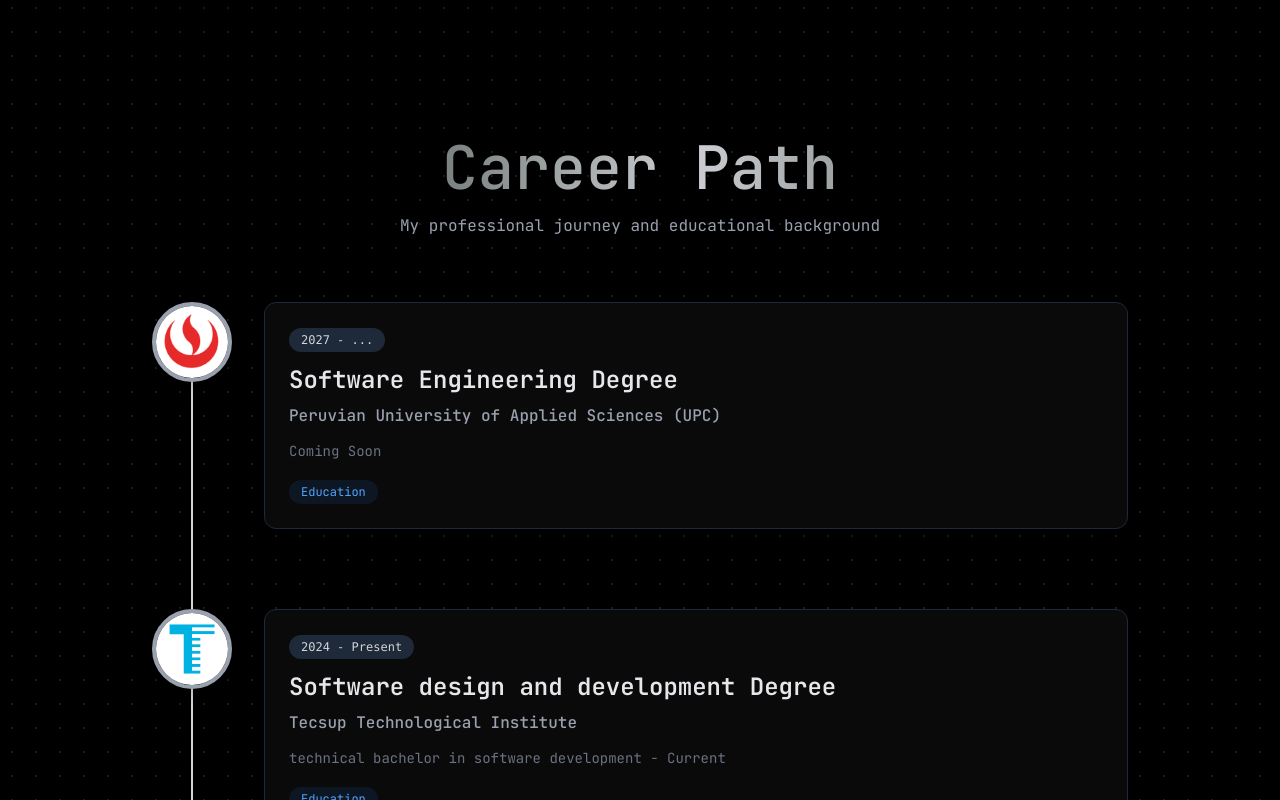
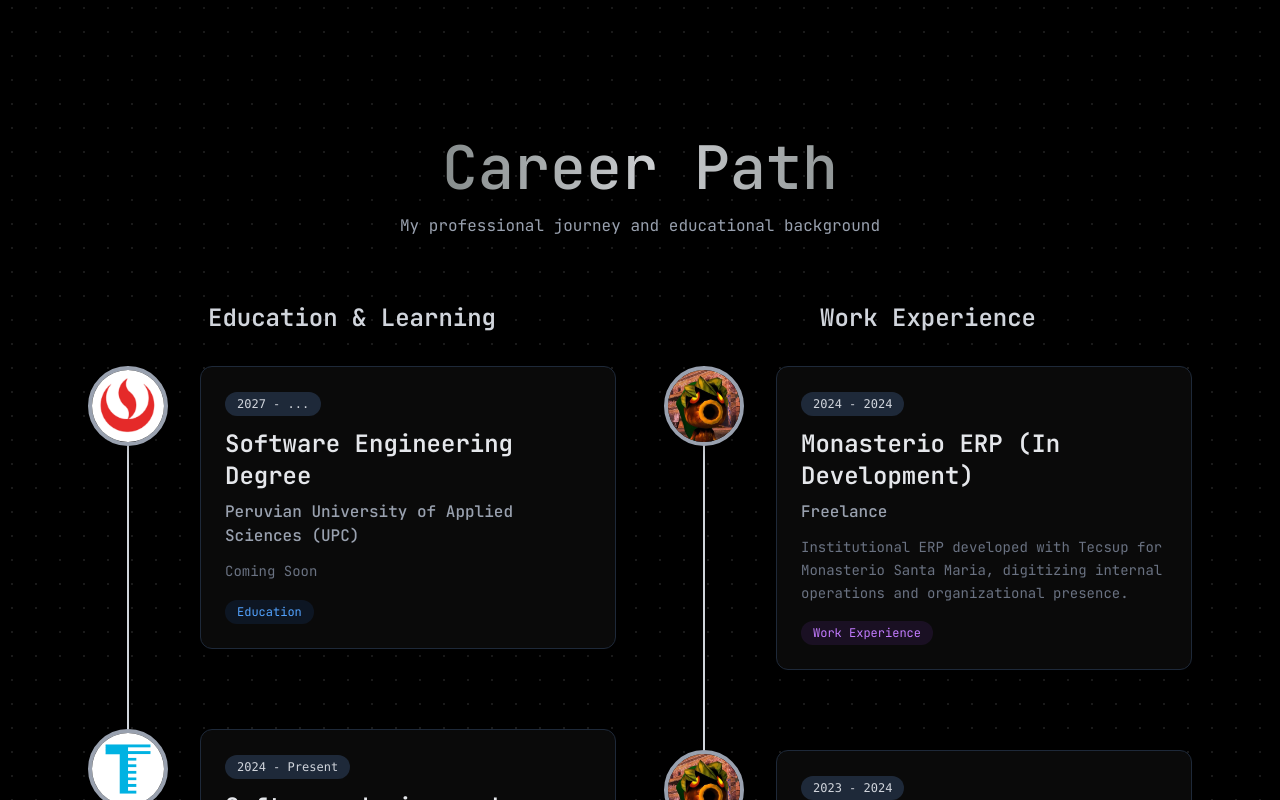
Before and after one commit to NunezGabriel/gabo-dev, a Next.js app: page /about in a window 1280 px wide. Shown: the part 820-1620 px from the top of the page. Built offline with nearby package versions, Linux system fonts and the light colour scheme.

Commit message:
feat: carreer path

```diff
--- a/components/about/CareerTimelineSection.tsx
+++ b/components/about/CareerTimelineSection.tsx
@@ -52,28 +52,56 @@
   },
 ];
 
-const CareerTimeline = () => {
+const workData: TimelineItem[] = [
+  {
+    id: 5,
+    year: "2024 - 2024",
+    title: "Monasterio ERP (In Development)",
+    institution: "Freelance",
+    description:
+      "Institutional ERP developed with Tecsup for Monasterio Santa Maria, digitizing internal operations and organizational presence.",
+    logo: "/avatar.jpg",
+    type: "work",
+  },
+  {
+    id: 6,
+    year: "2023 - 2024",
+    title: "PoketVet",
+    institution: "Freelance",
+    description:
+      "Veterinary web app featuring patient management and a logistics module for equipment procurement.",
+    logo: "/avatar.jpg",
+    type: "work",
+  },
+  {
+    id: 7,
+    year: "2023 - 2023",
+    title: "Dellior",
+    institution: "Freelance",
+    description:
+      "E-commerce web app for a bakery, featuring a complete product catalog with pricing and detailed descriptions.",
+    logo: "/avatar.jpg",
+    type: "work",
+  },
+];
+
+const TimelineComponent = ({
+  items,
+  title,
+}: {
+  items: TimelineItem[];
+  title: string;
+}) => {
   return (
-    <section className="w-full max-w-5xl mx-auto px-6 py-24">
-      <div className="mb-16 text-center">
-        <GradientText
-          colors={["#cdcfd2", "#6a7271", "#cdcfd2", "#6a7271", "#cdcfd2"]}
-          animationSpeed={5}
-          showBorder={false}
-          className="text-4xl md:text-6xl"
-        >
-          Career Path
-        </GradientText>
-        <p className="text-gray-400 mt-4 text-sm md:text-base">
-          My professional journey and educational background
-        </p>
-      </div>
-
+    <div className="flex-1">
+      <h3 className="text-2xl font-semibold text-gray-300 mb-8 text-center">
+        {title}
+      </h3>
       <div className="relative">
         <div className="absolute left-[31px] md:left-[39px] top-0 bottom-0 w-[2px] bg-gradient-to-b from-gray-300 via-gray-300 to-gray-300" />
 
         <div className="space-y-12">
-          {timelineData.map((item, index) => (
+          {items.map((item) => (
             <div key={item.id} className="relative flex gap-6 md:gap-8">
               <div className="relative flex-shrink-0 z-10">
                 <div className="w-16 h-16 md:w-20 md:h-20 rounded-full border-4 shadow-lg border-gray-400 hover:border-gray-500 transition-all duration-300 overflow-hidden flex items-center justify-center">
@@ -111,15 +139,15 @@
                         item.type === "education"
                           ? "bg-blue-500/10 text-blue-400"
                           : item.type === "certification"
-                          ? "bg-green-500/10 text-green-400"
-                          : "bg-purple-500/10 text-purple-400"
+                            ? "bg-green-500/10 text-green-400"
+                            : "bg-purple-500/10 text-purple-400"
                       }`}
                     >
                       {item.type === "education"
                         ? "Education"
                         : item.type === "certification"
-                        ? "Certification"
-                        : "Work Experience"}
+                          ? "Certification"
+                          : "Work Experience"}
                     </span>
                   </div>
                 </div>
@@ -128,6 +156,31 @@
           ))}
         </div>
       </div>
+    </div>
+  );
+};
+
+const CareerTimeline = () => {
+  return (
+    <section className="w-full max-w-6xl mx-auto px-6 py-24">
+      <div className="mb-16 text-center">
+        <GradientText
+          colors={["#cdcfd2", "#6a7271", "#cdcfd2", "#6a7271", "#cdcfd2"]}
+          animationSpeed={5}
+          showBorder={false}
+          className="text-4xl md:text-6xl"
+        >
+          Career Path
+        </GradientText>
+        <p className="text-gray-400 mt-4 text-sm md:text-base">
+          My professional journey and educational background
+        </p>
+      </div>
+
+      <div className="grid grid-cols-1 md:grid-cols-2 gap-12">
+        <TimelineComponent items={timelineData} title="Education & Learning" />
+        <TimelineComponent items={workData} title="Work Experience" />
+      </div>
     </section>
   );
 };
```
